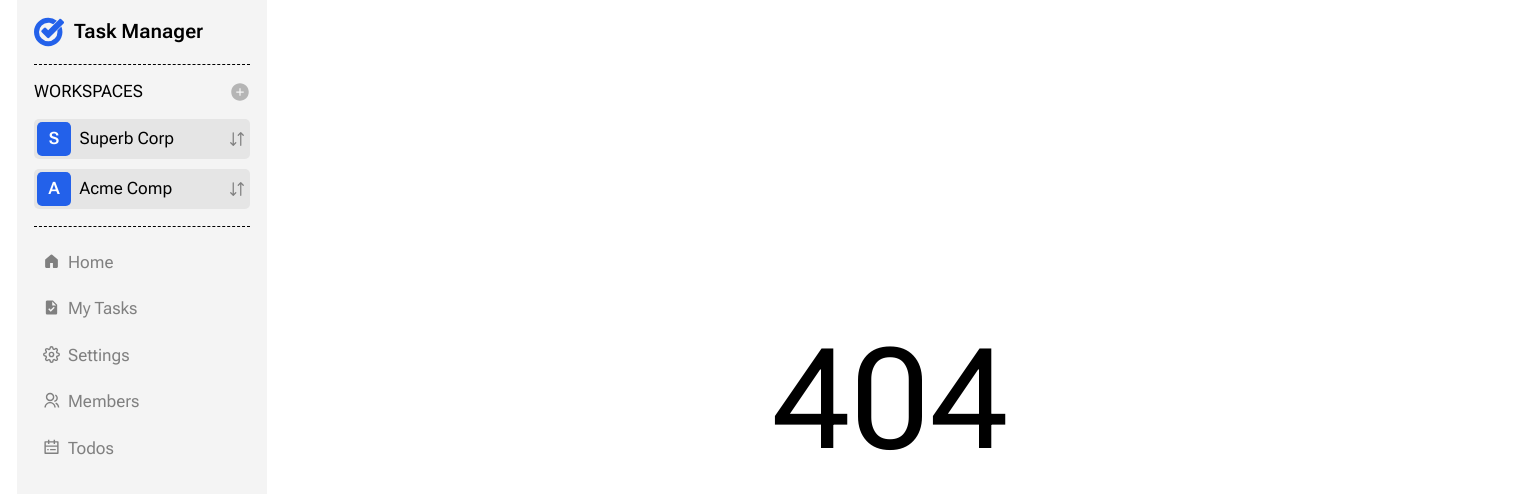
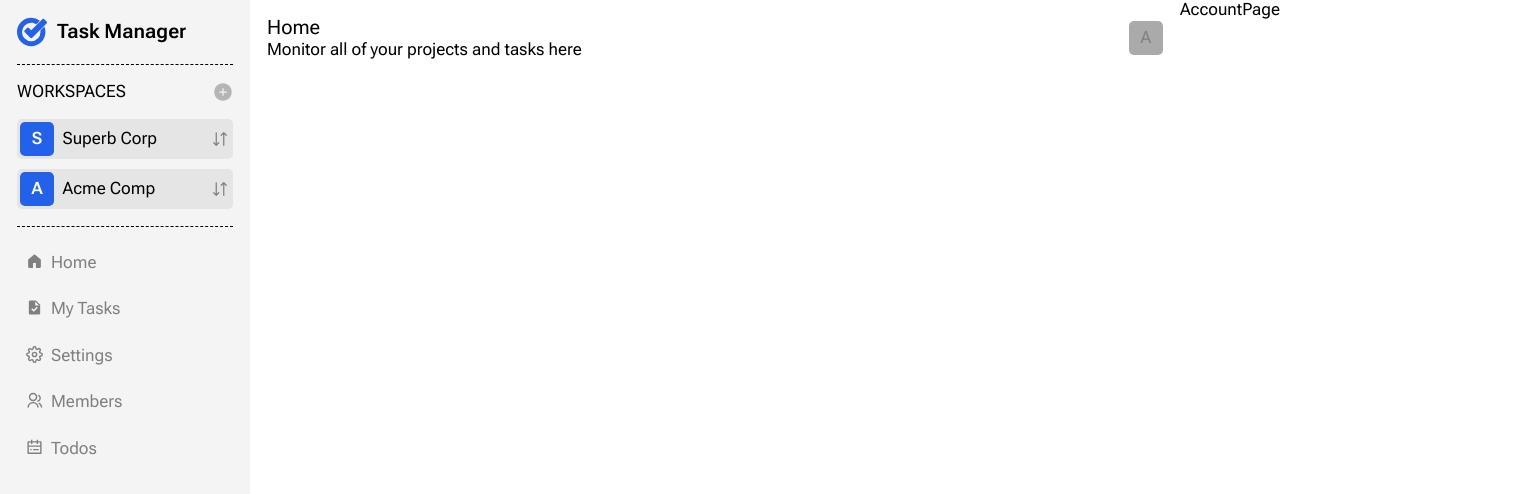
Before and after one commit to webioann/sandbox_prisma, a Next.js app: page /account in a window 1280 px wide. Before the commit this address had no page. Shown: the top 494 px of the page, 1513 px wide, since content can reach past the window. Built offline with nearby package versions, Linux system fonts and the light colour scheme.

Commit message:
TopHeader

```diff
--- /dev/null
+++ b/app/account/page.tsx
@@ -0,0 +1,9 @@
+import React from 'react'
+
+function AccountPage() {
+    return (
+        <div>AccountPage</div>
+    )
+}
+
+export default AccountPage;
--- a/app/layout.tsx
+++ b/app/layout.tsx
@@ -3,8 +3,10 @@ import { Roboto_Flex } from "next/font/google"
 import Sidebar from "@/components/Sidebar/Sidebar"
 import WorkspacesList from '../components/WorkspacesList/WorkspacesList'
 import AppLogo from "@/components/AppLogo/AppLogo"
-import SideNavigation from "@/components/SideNavigation/SideNavigation";
-import Container from "@/components/Container/Container";
+import SideNavigation from "@/components/SideNavigation/SideNavigation"
+import ContainerFluid from "@/components/Containers/ContainerFluid"
+import ContainerMain from "@/components/Containers/ContainerMain";
+import TopHeader from "@/components/TopHeader/TopHeader";
 import './global.css'
 
 const font = Roboto_Flex({ subsets: ["latin"], weight: ['400', '600', '800'] });
@@ -18,14 +20,19 @@ export default function RootLayout({ children }: Readonly<{ children: React.Reac
     return (
       <html lang="en">
         <body className={font.className}>
-          <Container width={1400}>
+          <ContainerFluid width={1400}>
             <Sidebar>
               <AppLogo/>
               <WorkspacesList/>
               <SideNavigation/>
             </Sidebar>
+
+            <ContainerMain>
+              <TopHeader/>
+            </ContainerMain>
+
             {children}
-          </Container>
+          </ContainerFluid>
         </body>
       </html>
   );
--- a/components/Container/Container.tsx
+++ b/components/Containers/ContainerFluid.tsx
@@ -1,6 +1,6 @@
 import React from 'react'
 
-const Container = ({ width, children }: { children: React.ReactNode; width: number }) => {
+const ContainerFluid = ({ width, children }: { children: React.ReactNode; width: number }) => {
 
     return (
         <div style={{
@@ -10,12 +10,11 @@ const Container = ({ width, children }: { children: React.ReactNode; width: numb
             marginRight: 'auto',
             height: '100%',
             position: 'relative',
-            padding: '0 1rem',
-            display: 'flex'
+            display: 'flex',
         }}>
             { children }
         </div>
     )
 }
 
-export default Container;
+export default ContainerFluid;
--- /dev/null
+++ b/components/Containers/ContainerMain.tsx
@@ -0,0 +1,19 @@
+import React from 'react'
+
+const ContainerMain = ({ children }: { children: React.ReactNode}) => {
+
+    return (
+        <div style={{
+            width: '100%',
+            height: '100%',
+            minHeight: '100vh',
+            position: 'relative',
+            display: 'grid',
+            alignItems: 'start',
+        }}>
+            { children }
+        </div>
+    )
+}
+
+export default ContainerMain;
--- /dev/null
+++ b/components/TopHeader/TopHeader.tsx
@@ -0,0 +1,20 @@
+import React from 'react'
+import Link from 'next/link'
+import './top-header.scss'
+
+function TopHeader() {
+    const path = 'Home'
+    return (
+        <header className='top-header'>
+            <div className='header-title'>
+                <h3 className='page-name'>{path}</h3>
+                <p className='header-discription'>Monitor all of your projects and tasks here</p>
+            </div>
+            <Link href={'/account'} className='account-link'>
+                A
+            </Link>
+        </header>
+    )
+}
+
+export default TopHeader
--- /dev/null
+++ b/components/TopHeader/top-header.scss
@@ -0,0 +1,25 @@
+.top-header{
+    display: flex;
+    align-items: center;
+    padding: 1rem;
+    .header-title{
+        flex: 1;
+        .page-name{
+            font-weight: 500;
+        }
+        .header-discription{
+
+        }
+    }
+    .account-link{
+        display: flex;
+        justify-content: center;
+        align-items: center;
+        width: 2rem;
+        height: 2rem;
+        border-radius: 15%;
+        background-color: #aaa;
+        color: grey;
+        text-decoration: none;
+    }
+}
```
